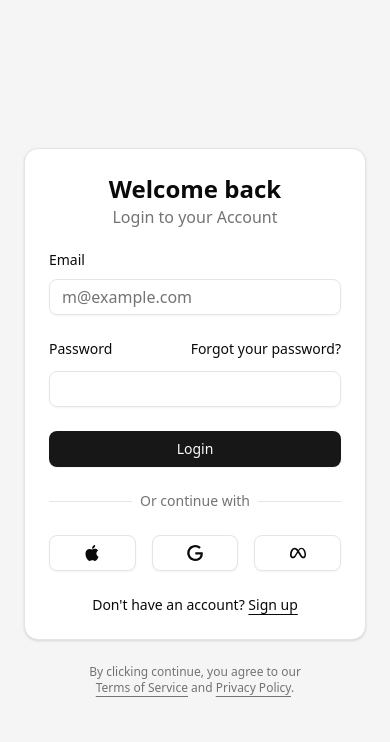
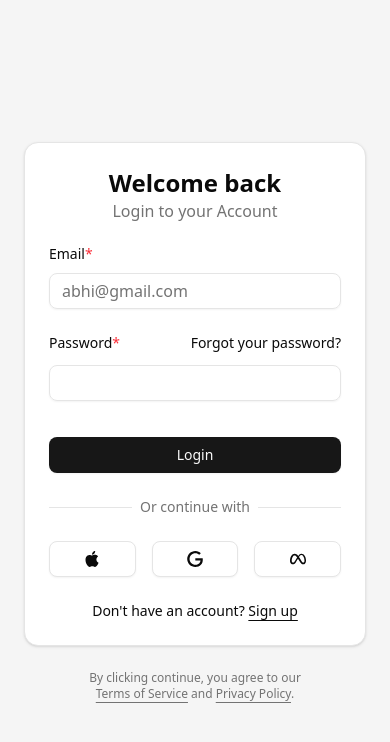
Before and after one commit to theabhipatel/template_react_ts_auth, a React (Vite) app: page /login in a window 390 px wide. Shown: the top 742 px of the page. Built offline with nearby package versions, Linux system fonts and the light colour scheme; no server answers.

Commit message:
feat: make login form functional and handle data using use-form-hook

```diff
--- a/src/pages/login/components/LoginForm.tsx
+++ b/src/pages/login/components/LoginForm.tsx
@@ -3,11 +3,35 @@ import { Card, CardContent } from "@/components/ui/card";
 import { Input } from "@/components/ui/input";
 import { Label } from "@/components/ui/label";
 import { Link, useNavigate } from "react-router";
+import { useForm } from "react-hook-form";
+import { yupResolver } from "@hookform/resolvers/yup";
+import * as yup from "yup";
+
+interface IFormData {
+  email: string;
+  password: string;
+}
+
+const formSchema = yup
+  .object({
+    email: yup.string().email("Must be a valid email").required("Email is a required field"),
+    password: yup.string().required("Password is a required field"),
+  })
+  .required();
 
 const LoginForm = () => {
   const navigate = useNavigate();
 
-  const handleLogin = () => {
+  const {
+    register,
+    handleSubmit,
+    formState: { errors },
+  } = useForm<IFormData>({
+    resolver: yupResolver(formSchema),
+  });
+
+  const onSubmit = (data: IFormData) => {
+    console.log("🚀🚀🚀", data);
     navigate("/");
   };
 
@@ -15,26 +39,43 @@ const LoginForm = () => {
     <div className="flex flex-col gap-6">
       <Card className="overflow-hidden p-0">
         <CardContent className="grid p-0 md:grid-cols-2">
-          <form className="p-6 md:p-8">
+          <form onSubmit={handleSubmit(onSubmit)} className="p-6 md:p-8">
             <div className="flex flex-col gap-6">
               <div className="flex flex-col items-center text-center">
                 <h1 className="text-2xl font-bold">Welcome back</h1>
                 <p className="text-muted-foreground text-balance">Login to your Account</p>
               </div>
+              <div className="flex flex-col gap-3">
                 <div className="grid gap-3">
-                <Label htmlFor="email">Email</Label>
-                <Input id="email" type="email" placeholder="m@example.com" required />
+                  <Label htmlFor="email" className="gap-0">
+                    Email <span className="text-red-500">*</span>
+                  </Label>
+                  <Input
+                    id="email"
+                    type="email"
+                    placeholder="abhi@gmail.com"
+                    {...register("email")}
+                  />
+                  <span className="ml-2 text-xs leading-0 text-red-500">
+                    {errors?.email?.message}
+                  </span>
                 </div>
                 <div className="grid gap-3">
                   <div className="flex items-center">
-                  <Label htmlFor="password">Password</Label>
+                    <Label htmlFor="password" className="gap-0">
+                      Password <span className="text-red-500">*</span>
+                    </Label>
                     <a href="#" className="ml-auto text-sm underline-offset-2 hover:underline">
                       Forgot your password?
                     </a>
                   </div>
-                <Input id="password" type="password" required />
+                  <Input id="password" type="password" {...register("password")} />
+                  <span className="ml-2 text-xs leading-0 text-red-500">
+                    {errors?.password?.message}
+                  </span>
                 </div>
-              <Button onClick={handleLogin} type="submit" className="w-full">
+              </div>
+              <Button type="submit" className="w-full">
                 Login
               </Button>
               <div className="after:border-border relative text-center text-sm after:absolute after:inset-0 after:top-1/2 after:z-0 after:flex after:items-center after:border-t">
```
Lines whose indentation alone changed are shown as unchanged.
